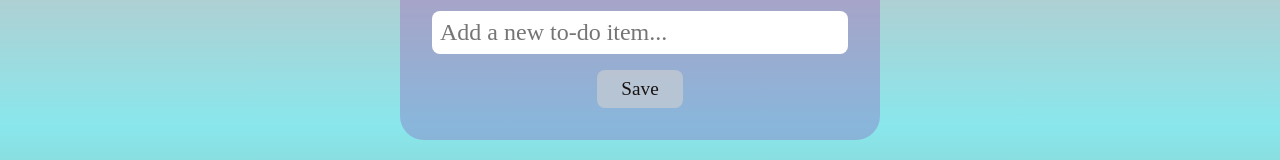
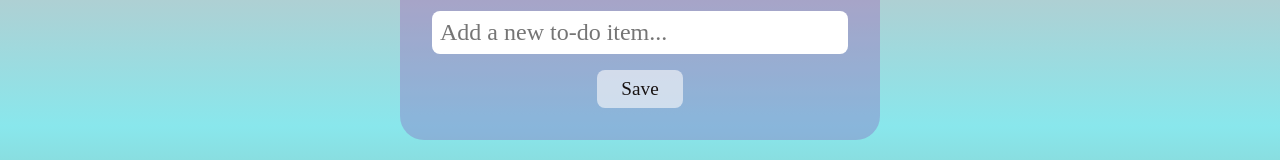
Before and after one commit to bauerindustries/react-frontend-for-todo-api, a React (Create React App) app: page / in a window 1280 px wide. Shown: the part 274-434 px from the top of the page. Built offline with nearby package versions, Linux system fonts and the light colour scheme; no server answers; the HTML template or start-up script is replaced by a standard one; a web font is replaced by a local one.

Commit message:
Sort getalltodos desc order by _id

```diff
--- a/src/components/layout/Main.module.css
+++ b/src/components/layout/Main.module.css
@@ -5,9 +5,10 @@ button {
   padding: 0.5rem 1.5rem;
   margin: 0 0.5rem;
   border-radius: 0.5rem;
-  background-color: rgba(210, 210, 210, 0.58);
+  background-color: rgba(255, 254, 254, 0.58);
   color: #171212;
   border: none;
+  transition: all 300ms;
 }
 
 button:hover,
@@ -16,6 +17,7 @@ button:active {
   background-color: rgba(210, 210, 210, 0.77);
   color: #171212;
   border: none;
+  transition: all 300ms;
 }
 
 sub {
```
